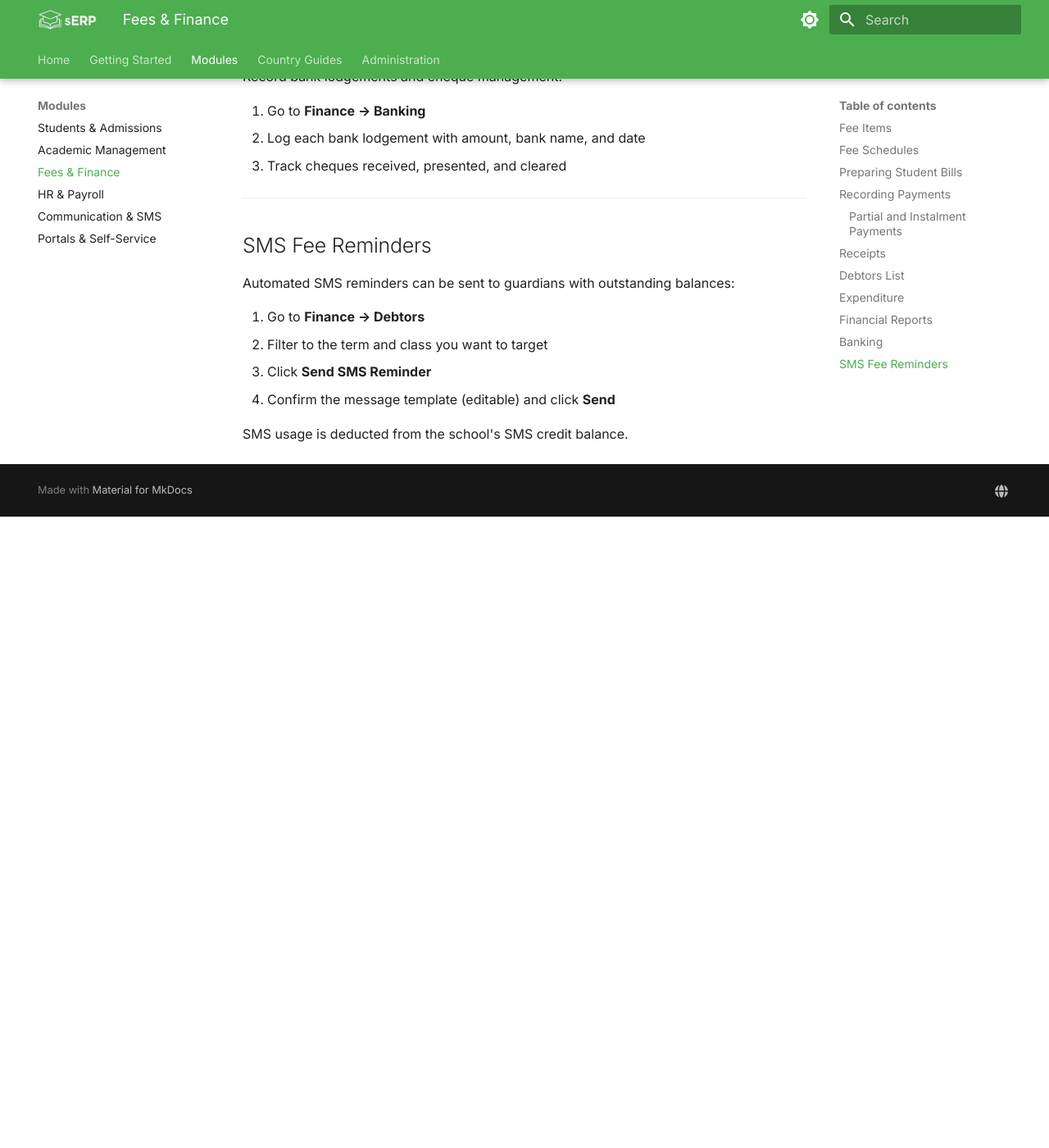
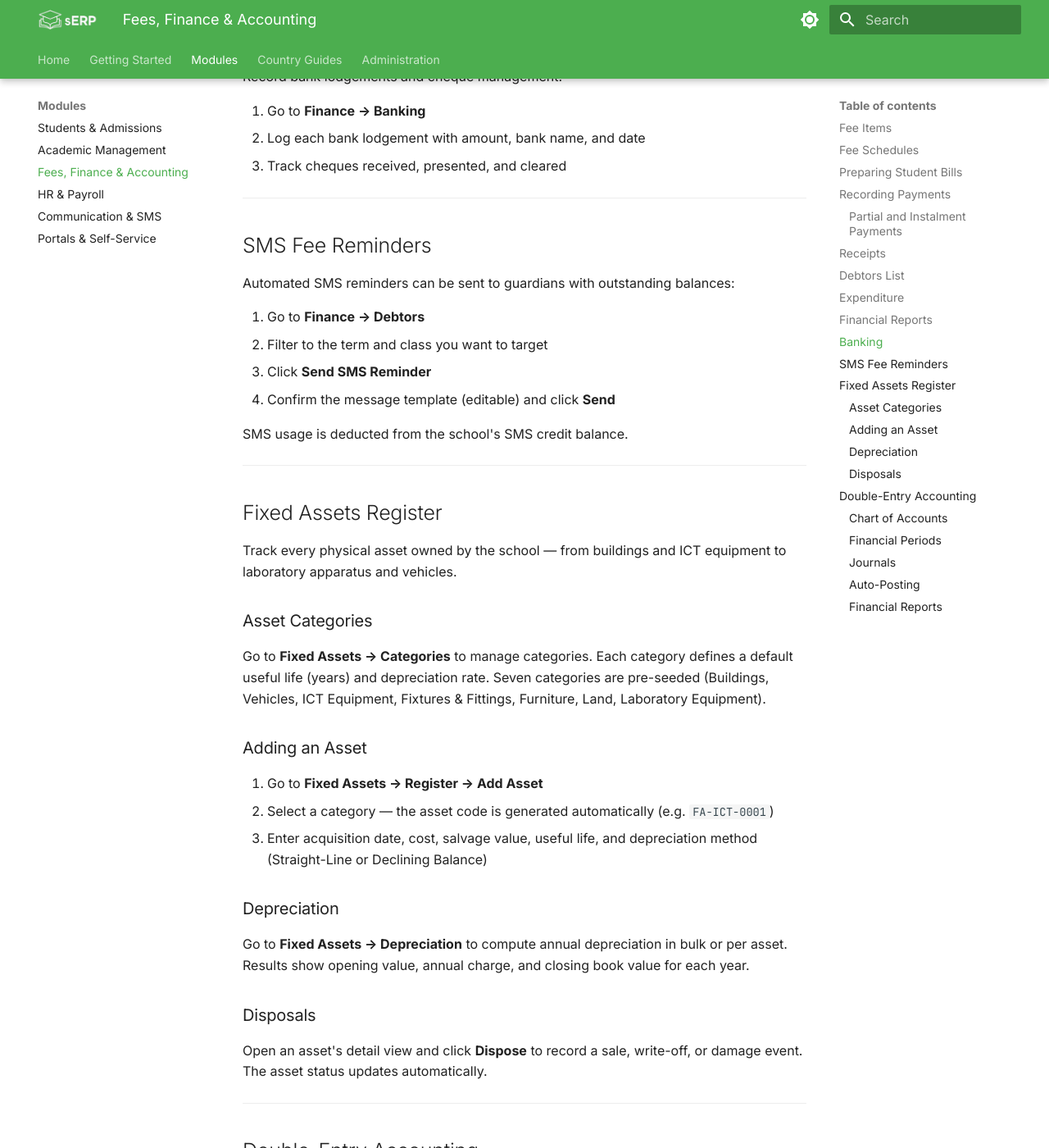
Before and after one commit to dtechghana/serp-global-docs, an MkDocs documentation site: the page built from docs/modules/finance.md, in a window 1280 px wide and 1400 px high, scrolled down 2932 px. Shown: the whole window at 82% size. Built offline with MkDocs 1.6.1 and Material for MkDocs 9.7.7, drawn with Linux system fonts in a browser that asks for light colours; before the commit the page ends 3562 px from its top, so only the background shows below that; some of the changed text lies outside the part shown.

Commit message:
Document Fixed Assets, Double-Entry Accounting, and extended grading scales
- Extend grading-scales.md: add cambridge, preschool, montessori to built-in scales table with full grade/range/GPA tables for each
- Extend finance.md: add Fixed Assets Register and Double-Entry Accounting sections with workflow steps and reports tables
- Update mkdocs.yml nav label: Fees & Finance → Fees, Finance & Accounting

Co-Authored-By: Claude Sonnet 4.6 <noreply@anthropic.com>

```diff
--- a/docs/modules/finance.md
+++ b/docs/modules/finance.md
@@ -113,3 +113,77 @@ Automated SMS reminders can be sent to guardians with outstanding balances:
 4. Confirm the message template (editable) and click **Send**
 
 SMS usage is deducted from the school's SMS credit balance.
+
+---
+
+## Fixed Assets Register
+
+Track every physical asset owned by the school — from buildings and ICT equipment to laboratory apparatus and vehicles.
+
+### Asset Categories
+
+Go to **Fixed Assets → Categories** to manage categories. Each category defines a default useful life (years) and depreciation rate. Seven categories are pre-seeded (Buildings, Vehicles, ICT Equipment, Fixtures & Fittings, Furniture, Land, Laboratory Equipment).
+
+### Adding an Asset
+
+1. Go to **Fixed Assets → Register → Add Asset**
+2. Select a category — the asset code is generated automatically (e.g. `FA-ICT-0001`)
+3. Enter acquisition date, cost, salvage value, useful life, and depreciation method (Straight-Line or Declining Balance)
+
+### Depreciation
+
+Go to **Fixed Assets → Depreciation** to compute annual depreciation in bulk or per asset. Results show opening value, annual charge, and closing book value for each year.
+
+### Disposals
+
+Open an asset's detail view and click **Dispose** to record a sale, write-off, or damage event. The asset status updates automatically.
+
+---
+
+## Double-Entry Accounting
+
+A complete double-entry bookkeeping system with automatic posting of school financial transactions.
+
+### Chart of Accounts
+
+Go to **Accounting → Chart of Accounts** to manage accounts. Five account types are supported: Asset, Liability, Equity, Revenue, and Expense. A default chart is seeded on installation and can be extended or customised.
+
+### Financial Periods
+
+Create periods under **Accounting → Periods** (e.g. "Term 1 2025"). Close a period to lock it against further posting.
+
+### Journals
+
+| Type | Purpose |
+|------|---------|
+| Receipt | Income received |
+| Payment | Expenditure paid |
+| Contra | Internal transfer between accounts |
+| Journal | Manual general ledger adjustment |
+| Payroll | Monthly payroll entry |
+
+Every journal must balance (debits = credits). Journals can be reversed, creating a mirror entry.
+
+### Auto-Posting
+
+The following transactions post to the ledger automatically:
+
+- Fee payments (billable and non-billable)
+- POS / store sales
+- Canteen payments
+- Expenditure records
+- Monthly payroll (via **Accounting → Sync → Payroll**)
+
+Posting failures are logged under **Accounting → Posting Failures**.
+
+### Financial Reports
+
+| Report | Description |
+|--------|-------------|
+| Trial Balance | Debit/credit totals per account |
+| Income Statement | Revenue vs expenses (surplus/deficit) |
+| Balance Sheet | Assets, liabilities, equity as at a date |
+| General Ledger | Running balance for one account |
+| Budget vs Actual | Budgeted vs actual per period |
+
+Export data to **CSV** or **IIF** (QuickBooks import format) from the Reports page.
--- a/mkdocs.yml
+++ b/mkdocs.yml
@@ -64,7 +64,7 @@ nav:
   - Modules:
     - Students & Admissions: modules/students.md
     - Academic Management: modules/academic.md
-    - Fees & Finance: modules/finance.md
+    - Fees, Finance & Accounting: modules/finance.md
     - HR & Payroll: modules/hr.md
     - Communication & SMS: modules/communication.md
     - Portals & Self-Service: modules/portals.md
```
Also changed, not shown: docs/administration/grading-scales.md (+41 -0 lines).
